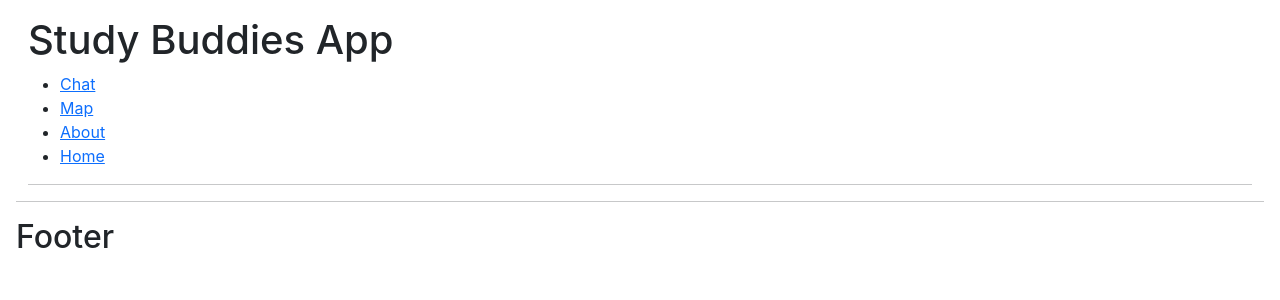
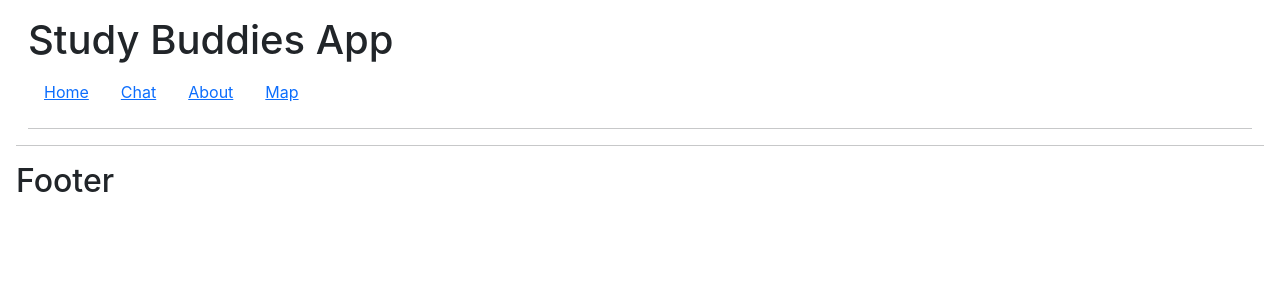
Before and after one commit to corbinjensen/study-buddies, a React (Create React App) app in the folder my-app/: page / in a window 1280 px wide. Shown: the top 300 px of the page. Built offline with nearby package versions, Linux system fonts and the light colour scheme.

Commit message:
Bootstrap Menu

```diff
--- a/my-app/src/components/Header.js
+++ b/my-app/src/components/Header.js
@@ -1,11 +1,11 @@
 import React from 'react';
-import Nav from './Nav'
+import NavComp from './NavComp'
 
 const Header = () => (
 
             <header className="container-fluid">
                 <h1>Study Buddies App</h1>
-                <Nav />
+                <NavComp />
                 <hr></hr>
             </header>
 )
--- a/my-app/src/components/Nav.js
+++ /dev/null
@@ -1,16 +0,0 @@
-import React from 'react';
-import { Link } from 'react-router-dom';
-
-
-const Nav = () => (
-    <nav>
-        <ul>
-            <li><Link to="/chat">Chat</Link></li>
-            <li><Link to="/map">Map</Link></li>
-            <li><Link to="/about">About</Link></li>
-            <li><Link to="/">Home</Link></li>
-        </ul>
-    </nav>
-);
-
-export default Nav;
--- /dev/null
+++ b/my-app/src/components/NavComp.js
@@ -0,0 +1,31 @@
+import React from 'react';
+import { Link } from 'react-router-dom';
+import { Nav } from 'react-bootstrap';
+
+
+const NavComp = () => (
+    <>
+        <Nav activeKey="/home">
+            <Nav.Item>
+            <Nav.Link href="/home">
+                    <Link to="/">
+                        Home
+                    </Link>
+                </Nav.Link>
+            </Nav.Item>
+            <Nav.Item>
+            <Nav.Link ><Link to="/chat">Chat</Link></Nav.Link>
+            </Nav.Item>
+            <Nav.Item>
+            <Nav.Link><Link to="/about">About</Link></Nav.Link>
+            </Nav.Item>
+            <Nav.Item>
+            <Nav.Link>
+                <Link to="/map">Map</Link>
+            </Nav.Link>
+            </Nav.Item>
+        </Nav>
+  </>
+);
+
+export default NavComp;
--- a/my-app/src/pages/NotFound.js
+++ b/my-app/src/pages/NotFound.js
@@ -1,7 +1,11 @@
+import { Button } from 'react-bootstrap';
+
 export default function NotFound() {
     return (
       <main style={{ padding: "1rem 0" }}>
-        <h2>404 Page Not Found</h2>
+        <h3>404 ERROR</h3>
+        <h2>There’s no page here 😭</h2>
+        <Button>Return Home</Button>
       </main>
     );
   }
```
